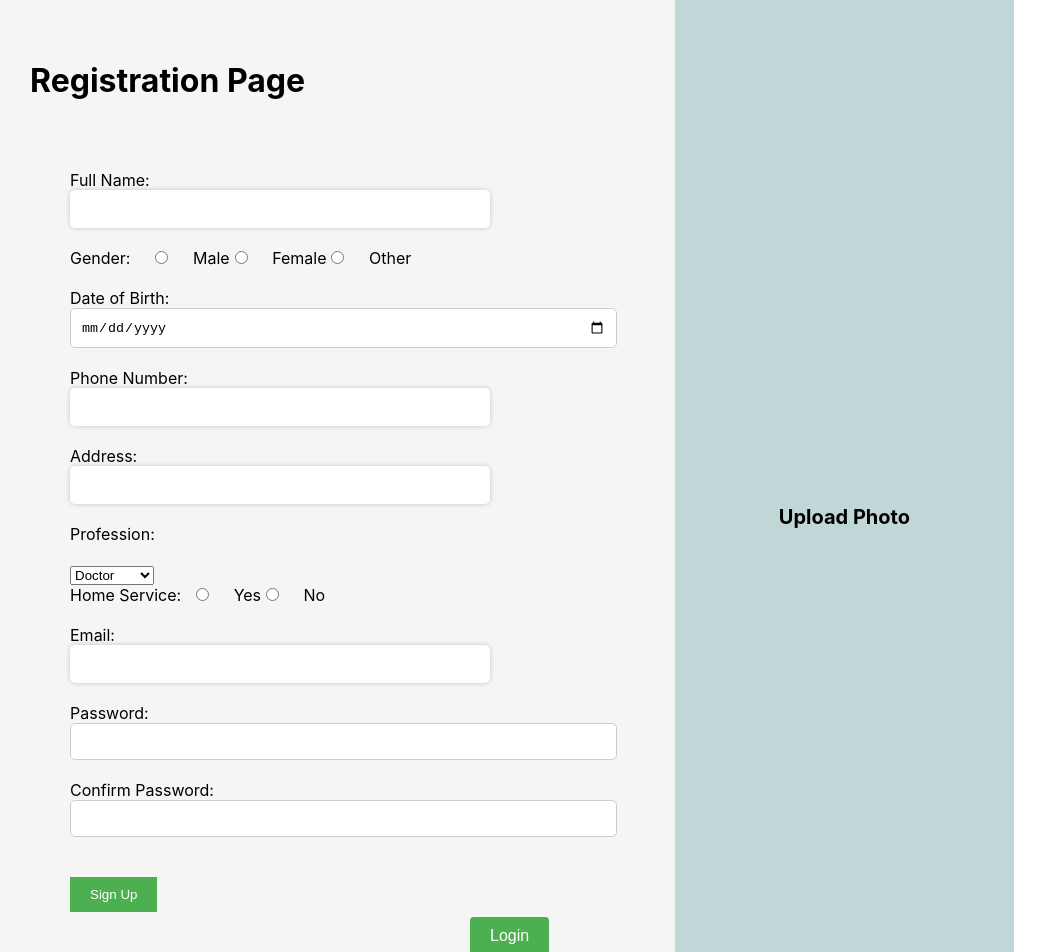
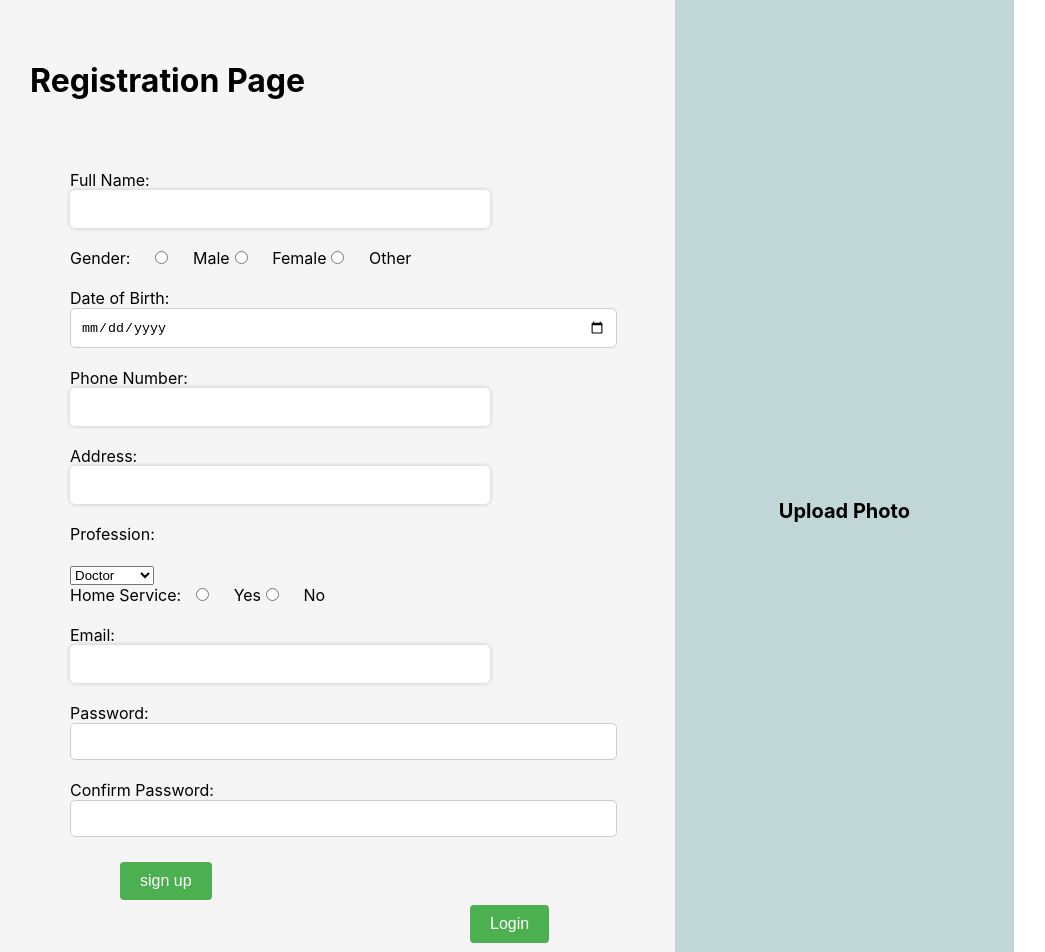
Before and after one commit to Aadarshprajapati777/local-service-provider, a React (Create React App) app: page / in a window 1280 px wide. Shown: the top 952 px of the page, without its empty margins (138-1183 px from the left). Built offline with nearby package versions, Linux system fonts and the light colour scheme.

Commit message:
registration data sent to firebase backend sucessfull

```diff
--- a/src/components/UI/card/memberpage.css
+++ b/src/components/UI/card/memberpage.css
@@ -1,12 +1,20 @@
+
+
+
 .card_container {
-    background-color: #f5f5f5;
+  background-color: #ffffff;
   border-radius: 10px;
   box-shadow: 0 2px 8px rgba(0, 0, 0, 0.15);
   margin: 20px;
   padding: 20px;
   text-align: center;
   transition: transform 0.3s ease-in-out;
-    display: inline-block;
+  display: flex;
+  flex-direction: column;
+  justify-content: center;
+  align-items: center;
+  height: 150px;
+  width: 125px;
 }
 
 .card_container:hover {
@@ -15,7 +23,7 @@
 
 .member_name {
   color: #333;
-    font-size: 24px;
+  font-size: 5px;
   margin-bottom: 10px;
   text-transform: uppercase;
   letter-spacing: 2px;
@@ -24,8 +32,8 @@
 
 .member_photo {
   border-radius: 50%;
-    height: 100%;
-    width: 100%;
+  height: 50px;
+  width: 50px;
   object-fit: cover;
   transition: transform 0.3s ease-in-out;
 }
@@ -38,7 +46,9 @@
   display: flex;
   justify-content: center;
   align-items: center;
+  margin: 5px 0;
 }
+
 .member_id {
   color: #0a0a0a;
   font-size: 16px;
--- a/src/components/registration/registrationpage.js
+++ b/src/components/registration/registrationpage.js
@@ -5,15 +5,7 @@ import { useState } from "react";
 import { useNavigate } from "react-router-dom";
 
 const RegistrationPage = () => {
-
-const navigate = useNavigate();
-
-  const handleRegistrationFormSubmit = (e) => {
-    e.preventDefault();
-    alert("Registration Successful");
-    navigate("/homescreen");
-  };
-
+  const navigate = useNavigate();
 
   const [data, setData] = useState({
     fullName: "",
@@ -42,14 +34,83 @@ const navigate = useNavigate();
     navigate("/login");
   };
 
+  const postregistrationData = async (e) => {
+    e.preventDefault();
 
+    if (
+      !data.fullName ||
+      !data.gender ||
+      !data.phoneNumber ||
+      !data.address ||
+      !data.password ||
+      !data.confirmPassword ||
+      !data.profession
+    ) {
+      alert("Please fill in all required fields");
+      return;
+    }
+
+    const {
+      fullName,
+      gender,
+      dob,
+      phoneNumber,
+      address,
+      homeService,
+      email,
+      password,
+      confirmPassword,
+      profession,
+    } = data;
+
+    const res = await fetch(
+      "https://local-service-provider-eccba-default-rtdb.firebaseio.com/registration.json",
+      {
+        method: "POST",
+        headers: {
+          "Content-Type": "application/json",
+        },
+        body: JSON.stringify({
+          fullName,
+          gender,
+          dob,
+          phoneNumber,
+          address,
+          homeService,
+          email,
+          password,
+          confirmPassword,
+          profession,
+        }),
+      }
+    );
+
+    if (res) {
+      setData({
+        fullName: "",
+        gender: "",
+        dob: "",
+        phoneNumber: "",
+        address: "",
+        homeService: "",
+        email: "",
+        password: "",
+        confirmPassword: "",
+        profession: "",
+      });
+      alert("sign up Successful");
+      navigate("/homescreen");
+    } else {
+      alert("oops! something went wrong, please try again");
+    }
+  };
 
   return (
     <div className="registration-page">
       <div className="registration-container">
         <div className="left-container">
           <h1>Registration Page</h1>
-          <form className="registration-form" onSubmit={handleRegistrationFormSubmit}>
+          <form className="registration-form" method="POST">
             <label>
               Full Name:
               <input
@@ -57,6 +118,7 @@ const navigate = useNavigate();
                 name="fullName"
                 onChange={handleRegistrationFormInput}
                 value={data.fullName}
+                required
               />
             </label>
             <div className="gender-container">
@@ -67,6 +129,7 @@ const navigate = useNavigate();
                 name="gender"
                 checked={data.gender === "male"}
                 onChange={handleRegistrationFormInput}
+                required
               />{" "}
               Male
               <input
@@ -75,6 +138,7 @@ const navigate = useNavigate();
                 name="gender"
                 checked={data.gender === "female"}
                 onChange={handleRegistrationFormInput}
+                required
               />{" "}
               Female
               <input
@@ -83,6 +147,7 @@ const navigate = useNavigate();
                 name="gender"
                 checked={data.gender === "other"}
                 onChange={handleRegistrationFormInput}
+                required
               />{" "}
               Other
             </div>
@@ -102,6 +167,7 @@ const navigate = useNavigate();
                 name="phoneNumber"
                 onChange={handleRegistrationFormInput}
                 value={data.phoneNumber}
+                required
               />
             </label>
             <label>
@@ -111,6 +177,7 @@ const navigate = useNavigate();
                 name="address"
                 onChange={handleRegistrationFormInput}
                 value={data.address}
+                required
               />
             </label>
 
@@ -120,6 +187,7 @@ const navigate = useNavigate();
                 name="profession"
                 onChange={handleRegistrationFormInput}
                 value={data.profession}
+                required
               >
                 <option value="doctor">Doctor</option>
                 <option value="plumber">Plumber</option>
@@ -128,7 +196,10 @@ const navigate = useNavigate();
               </select>
             </div>
 
-            <div className="home-service-container" onChange={handleRegistrationFormInput}>
+            <div
+              className="home-service-container"
+              onChange={handleRegistrationFormInput}
+            >
               <label>Home Service:</label>
               <input
                 type="radio"
@@ -163,6 +234,7 @@ const navigate = useNavigate();
                 name="password"
                 onChange={handleRegistrationFormInput}
                 value={data.password}
+                required
               />
             </label>
             <label>
@@ -172,11 +244,20 @@ const navigate = useNavigate();
                 name="confirmPassword"
                 onChange={handleRegistrationFormInput}
                 value={data.confirmPassword}
+                required
               />
             </label>
-            <input type="submit" value="Sign Up" />
-            <button onClick={handleLoginButtonClick} className="login-button">Login</button>
+            <button
+              type="submit"
+              className="register-button"
+              onClick={postregistrationData}
+            >
+              sign up
+            </button>
 
+            <button onClick={handleLoginButtonClick} className="login-button">
+              Login
+            </button>
           </form>
         </div>
         <div className="photo-icon-container">
```
Lines whose indentation alone changed are shown as unchanged.
